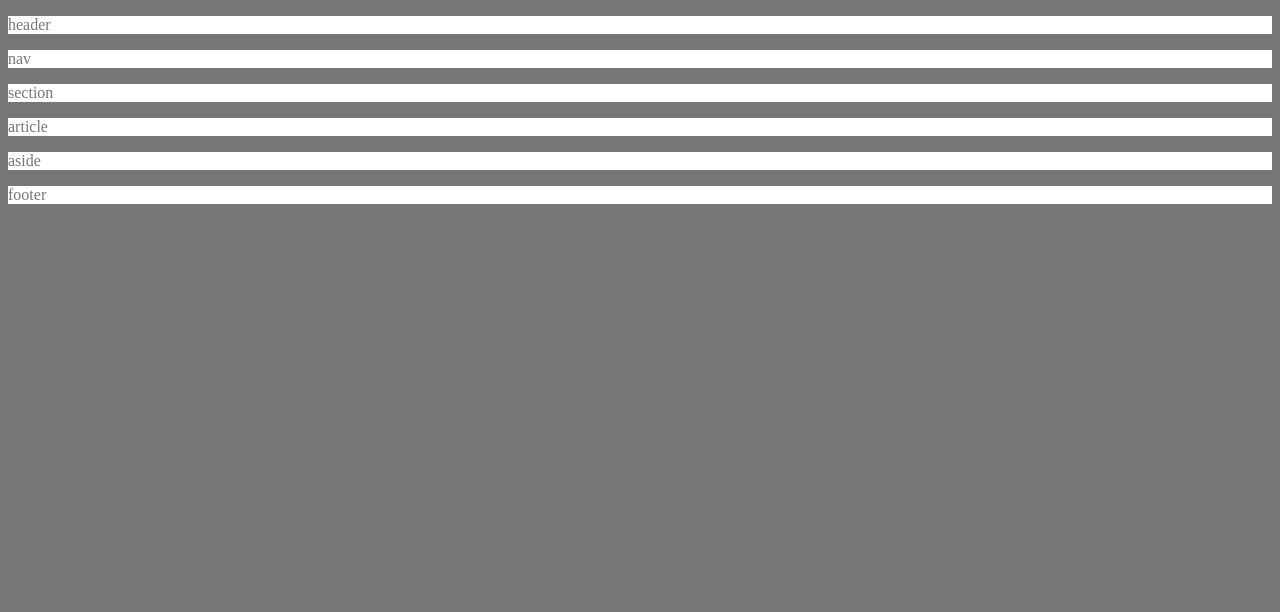
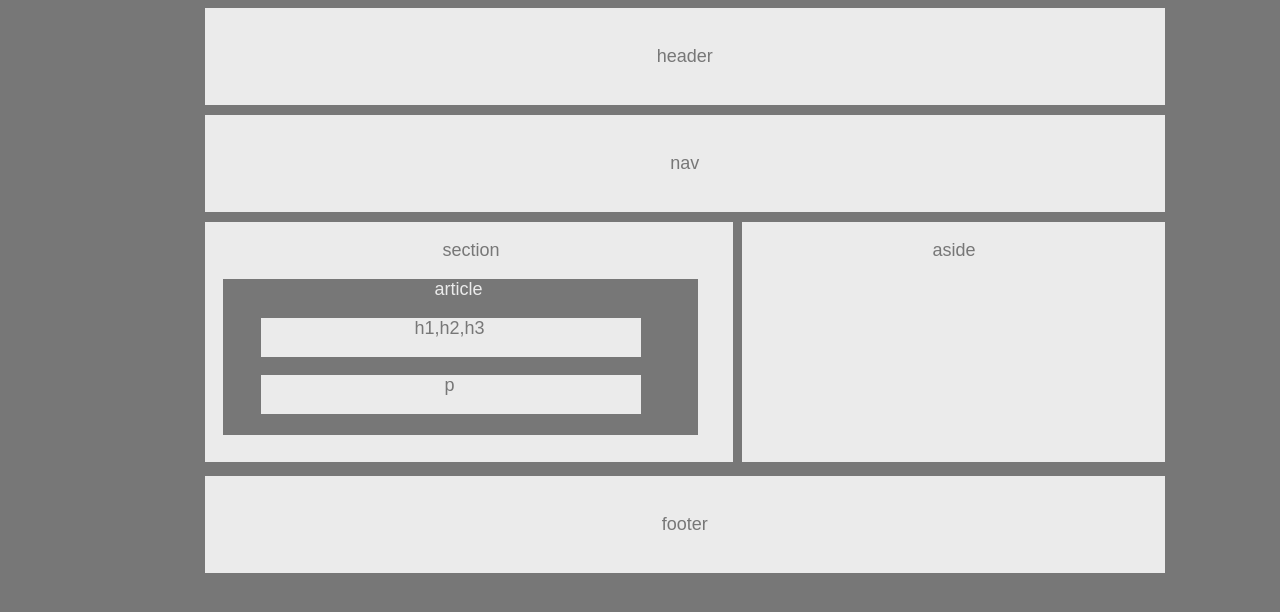
Before and after one commit to Theobasallaje/HW-Wireframe, a plain HTML site: page index.html in a window 1280 px wide. Drawn offline with Linux system fonts and the light colour scheme.

Commit message:
complete v1

```diff
--- a/index.html
+++ b/index.html
@@ -5,30 +5,92 @@
         <style>
             body {
                 background: #777;
+                margin-left: 16vw;
+                /* margin-right: 10%; */
+                font-family: 'Arial', 'Helvetica Neue', Helvetica, sans-serif;
+                width: 960px;
+                font-size: 18px;
             }
             #header {
                 color: #777;
-                background: white;
+                background: #ebebeb;
+                padding: 20px;
+                text-align: center;
             }
             #nav {
                 color: #777;
-                background: white;
+                background: #ebebeb;
+                padding: 20px;
+                text-align: center;
+                margin-top: 10px;
+                margin-bottom: 10px;
             }
             #section {
+                position: relative;
                 color: #777;
-                background: white;
+                background: #ebebeb;
+                padding-right: 0;
+                height: 30vh;
+                width: 55%;
+                float: left;
+                z-index: 1;
+            }
+            #section p {
+                padding-left: 45%;
+                z-index: 1;
             }
             #article {
+                position: relative;
+                color: #ebebeb;
+                background: #777;
+                width: 90%;
+                height: 65%;
+                /* border: 2px solid blue; */
+                z-index: 2;
+                margin-left: 3.5%;
+                margin-top: 0;
+            }
+            #article p {
+                position: relative;
+                padding-left: 22%;
+                width: 55%;
+                /* border: 2px solid red; */
+                text-align: center;
+                z-index: 2;
+            }
+            #headers, #p {
+                z-index: 3;
                 color: #777;
-                background: white;
+                background: #ebebeb;
+                text-align: center;
+                height: 25%;
+                width: 80%;
+                margin-left: 8%;
             }
             #aside {
                 color: #777;
-                background: white;
+                background: #ebebeb;
+                width: 44%;
+                height: 30vh;
+                /* padding-bottom: 15%; */
+                float:right;
+            }
+            #aside p {
+                padding-left: 45%;
+                z-index: 1;
             }
             #footer {
                 color: #777;
-                background: white;
+                background: #ebebeb;
+                padding: 20px;
+                text-align: center;
+                margin-top: 33vh;
+            }
+
+            .clearfix::after {
+                content: "";
+                clear: both;
+                display: table;
             }
         </style>
     </head>
@@ -43,17 +105,22 @@
 
         <div id="section">
             <p>section</p>
+            <div id="article">
+                <p>article</p>
+                <div id="headers">
+                    <p>h1,h2,h3</p>
+                </div>
+                <div id="p">
+                    <p>p</p>
+                </div>
+            </div>
         </div>
 
-        <div id="article">
-            <p>article</p>
-        </div>
-
-        <div id="aside">
+        <div class="clearfix" id="aside">
             <p>aside</p>
         </div>
 
-        <div id="footer">
+        <div class="clearfix" id="footer">
             <p>footer</p>
         </div>
     </body>
```
